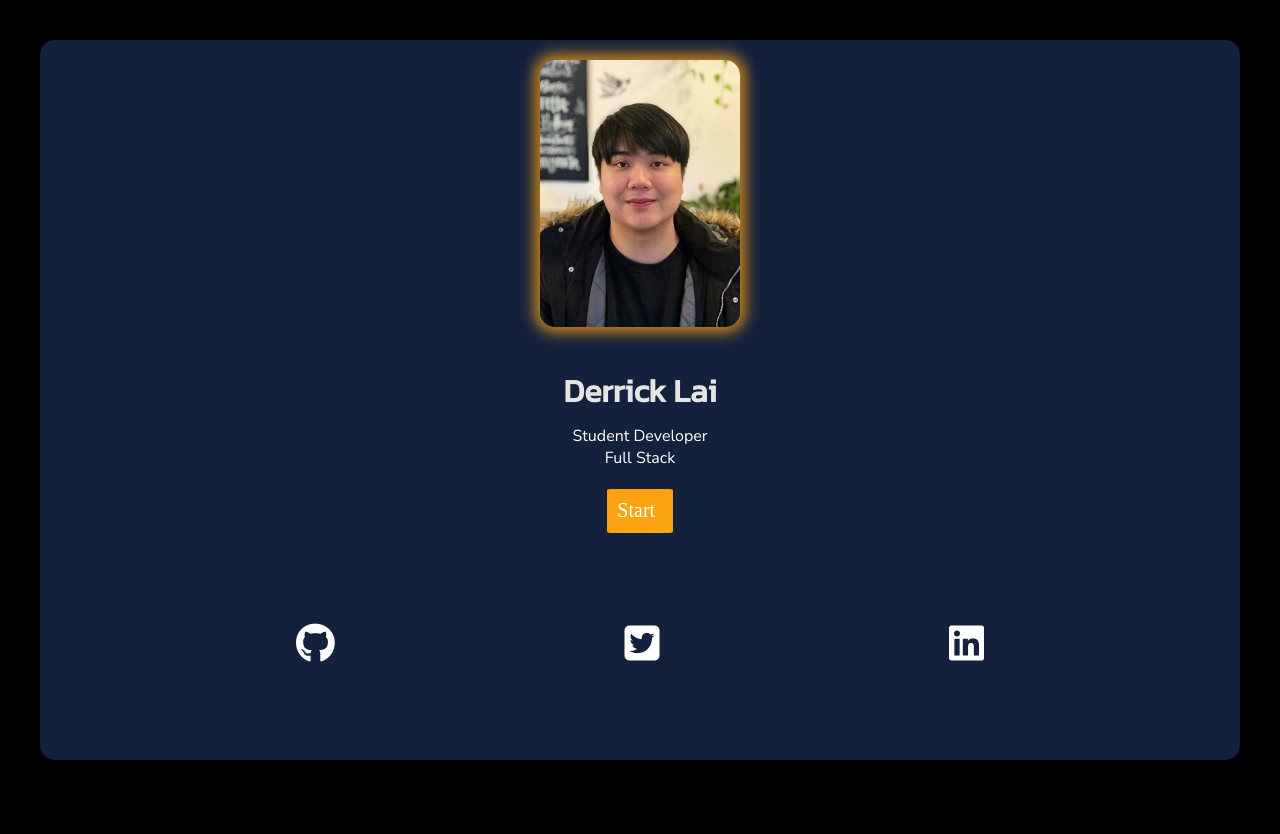
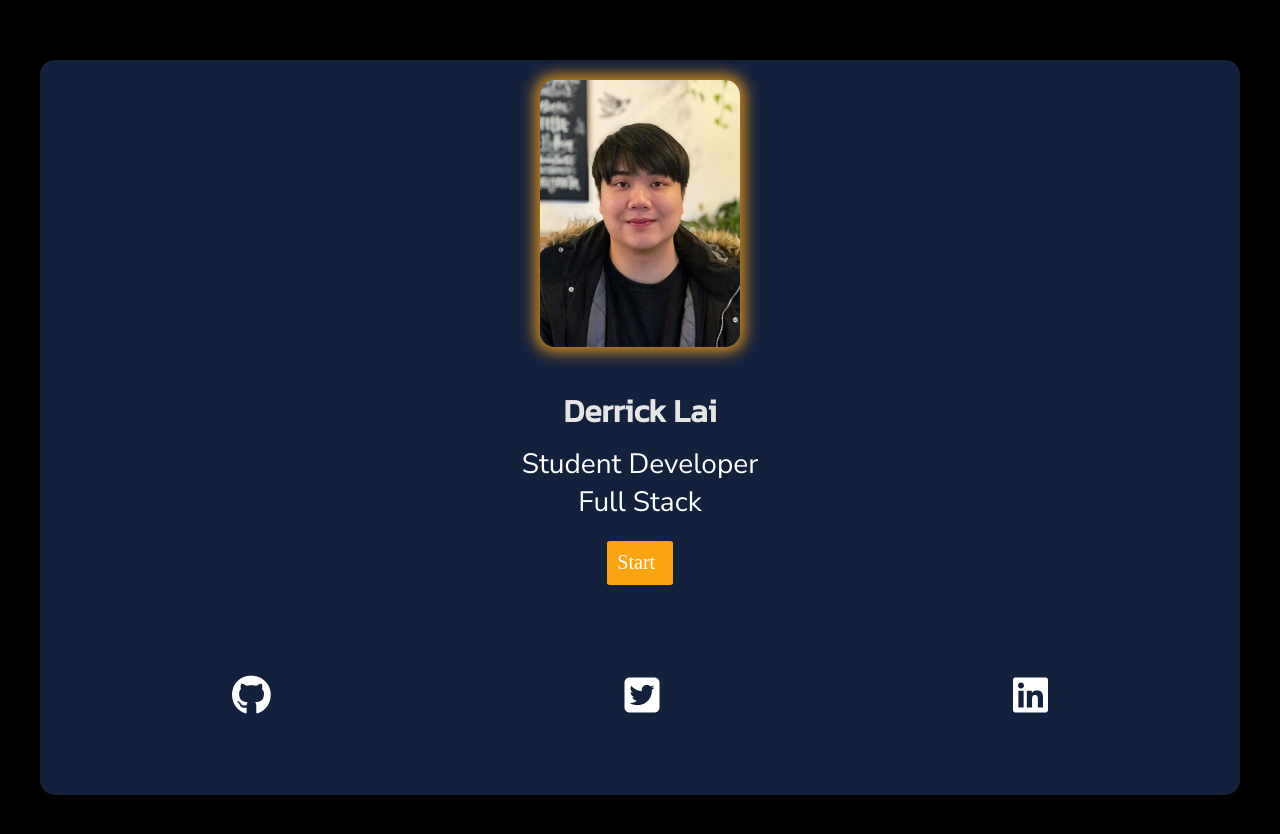
Before and after one commit to derricklai33/derrick-portfolio, a plain HTML site: page src/index.html in a window 1280 px wide. Before the commit the page ends 800 px from the top, so only its background shows below. Drawn offline with nearby package versions, Linux system fonts and the light colour scheme; files that its build step writes are made by us from their sources; a web font is replaced by a local one.

Commit message:
Altered .homepage-container margin and min-height. Also adjusted margin for social icons to reflect on the changes.

```diff
--- a/src/style/homepage.scss
+++ b/src/style/homepage.scss
@@ -7,9 +7,9 @@ body {
     display:flex;
     flex-direction: column;
     background-color: $oxford-blue;
-    margin: 5vh;
+    margin: 7.5vh 5vh;
     border-radius: 15px;
-    min-height: 90vh;
+    min-height: 85vh;
 
 
     .homepage-img {
@@ -49,12 +49,14 @@ body {
             p  {
                 color: $white;
                 font-family: $font-2;
+                font-size: 28px;
             }
         }
 
         /* Button hover animation */
         a {
             font-size: 20px;
+            font-family: $font-3;
             text-align: center;
             margin: 10px 0;
             outline: none;
@@ -92,7 +94,7 @@ body {
         display: flex;
         justify-content: space-between;
         align-items: center;
-        margin: 10vh 20vw;
+        margin: 10vh 15vw;
 
         i   {
             color: $white;
```
